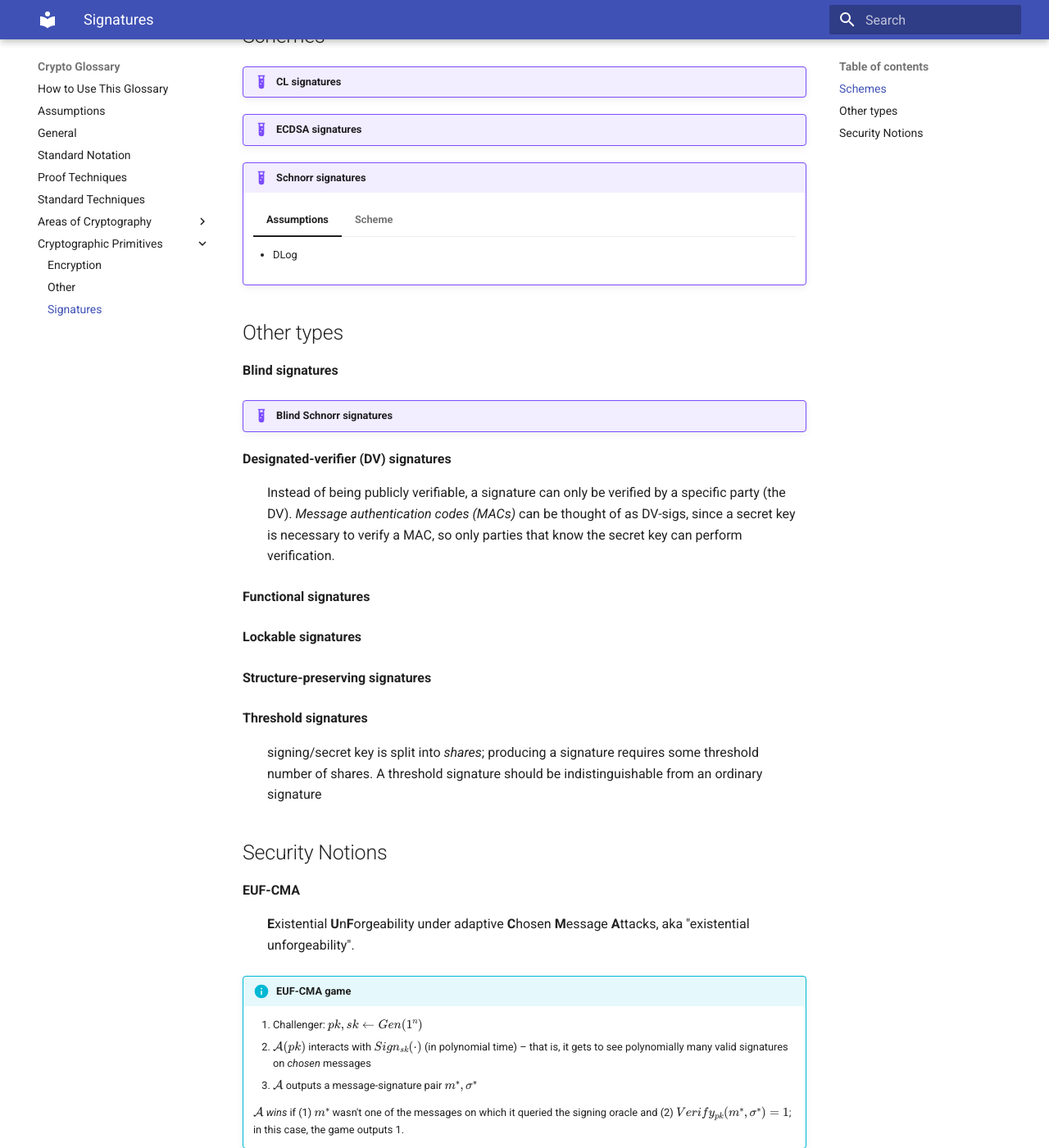
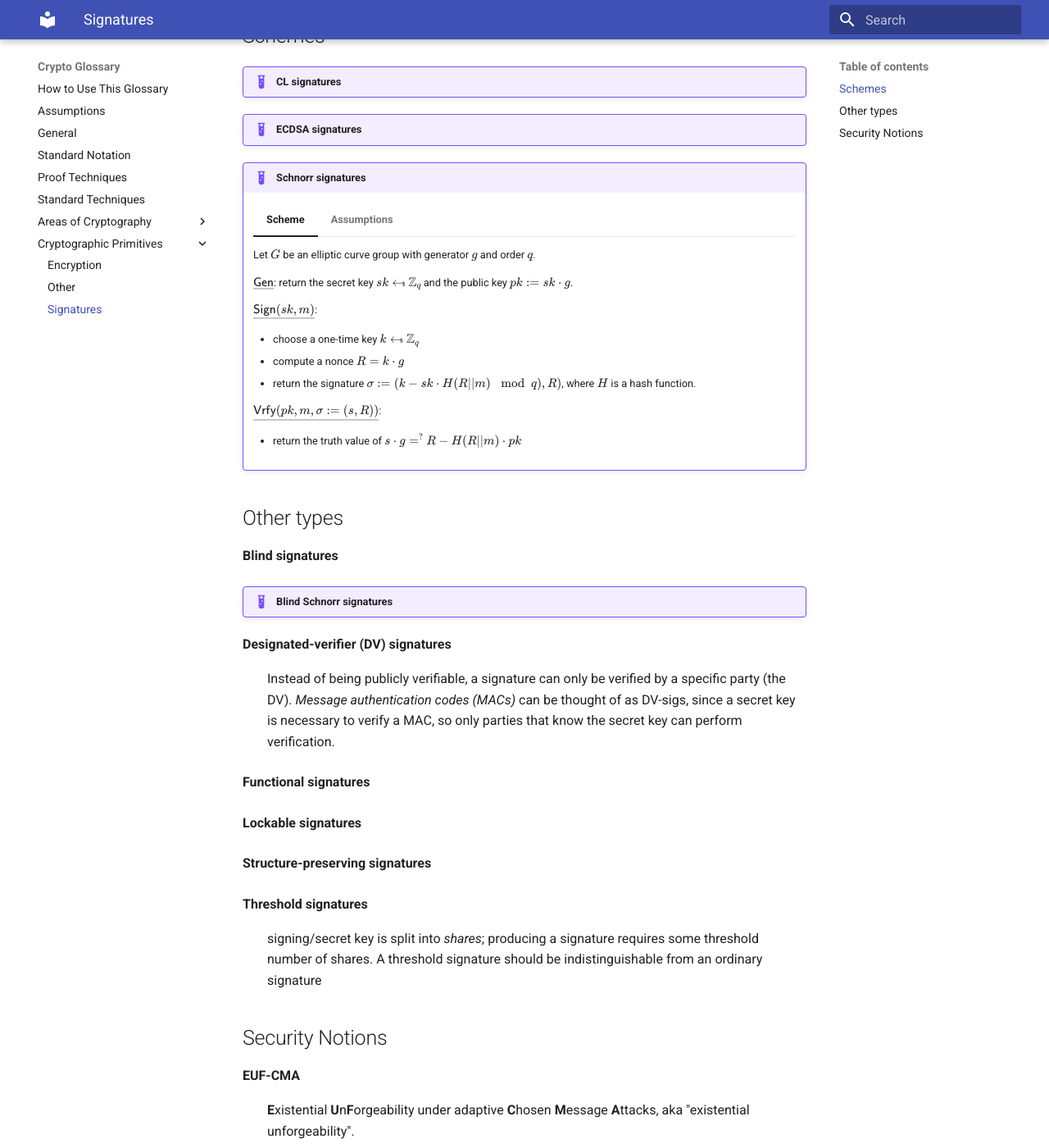
Before and after one commit to nglaeser/crypto-glossary, an MkDocs documentation site: the page built from docs/Cryptographic-Primitives/signatures.md, in a window 1280 px wide and 1400 px high, scrolled down 323 px. Shown: the whole window at 82% size. Built offline with MkDocs 1.6.1 and Material for MkDocs 9.7.7, drawn with Linux system fonts in a browser that asks for light colours; some of the changed text lies outside the part shown.

Commit message:
clean up notation

```diff
--- a/docs/Cryptographic-Primitives/signatures.md
+++ b/docs/Cryptographic-Primitives/signatures.md
@@ -13,15 +13,23 @@ It is known that OWFs imply signatures.
 !!! example "ECDSA signatures"
 
 !!! example "Schnorr signatures"
-    === "Assumptions"
-        - DLog
-
     === "Scheme"
         Let $G$ be an elliptic curve group with generator $g$ and order $q$.
 
-        - $KeyGen(G, g, q)$: choose a uniform element $sk \in Z_q$; set the public key $pk = sk \cdot g$.
-        - $Sign(sk, m)$: choose a uniform one-time key $k \in Z_q$; compute a nonce $R = k \cdot g$; the signature is $\sigma = (k - sk \cdot H(R || m ) \mod q), R)$, where $H$ is a hash function.
-        - $Verify(m, \sigma = (s,R))$: Check $s \cdot g =^? R - H(R || m) \cdot pk$.
+        $\underline{\mathsf{Gen}}$: return the secret key $sk \gets\!\!\tiny{\$}\normalsize\ \mathbb{Z}_q$ and the public key $pk := sk \cdot g$.
+
+        $\underline{\mathsf{Sign}(sk, m)}$:
+
+        - choose a one-time key $k \gets\!\!\tiny{\$}\normalsize\ \mathbb{Z}_q$
+        - compute a nonce $R = k \cdot g$
+        - return the signature $\sigma := (k - sk \cdot H(R || m ) \mod q), R)$, where $H$ is a hash function.
+
+        $\underline{\mathsf{Vrfy}(pk,m, \sigma := (s,R))}$:
+
+        - return the truth value of $s \cdot g =^? R - H(R || m) \cdot pk$
+
+    === "Assumptions"
+        - DLog
 
 ## Other types
 
@@ -50,11 +58,11 @@ It is known that OWFs imply signatures.
 : **E**xistential **U**n**F**orgeability under adaptive **C**hosen **M**essage **A**ttacks, aka "existential unforgeability".
 !!! info "EUF-CMA game"
 
-    1. Challenger: $pk,sk \gets Gen(1^n)$
-    1. $\mathcal{A}(pk)$ interacts with $Sign_{sk}(\cdot)$ (in polynomial time) – that is, it gets to see polynomially many valid signatures on _chosen_ messages
+    1. Challenger: $pk,sk \gets \mathsf{Gen}(1^n)$
+    1. $\mathcal{A}(pk)$ interacts with $\mathsf{Sign}(sk,\cdot)$ (in polynomial time) – that is, it gets to see polynomially many valid signatures on _chosen_ messages
     1. $\mathcal{A}$ outputs a message-signature pair $m^*,\sigma^*$
 
-    $\mathcal{A}$ *wins* if (1) $m^*$ wasn't one of the messages on which it queried the signing oracle and (2) $Verify_{pk}(m^*,\sigma^*) = 1$; in this case, the game outputs 1.
+    $\mathcal{A}$ *wins* if (1) $m^*$ wasn't one of the messages on which it queried the signing oracle and (2) $\mathsf{Vrfy}(pk,m^*,\sigma^*) = 1$; in this case, the game outputs 1.
 
 **SUF-CMA**
 : **S**trong **U**n**F**orgeability under adaptive **C**hosen **M**essage **A**ttacks, aka "strong unforgeability".
@@ -62,7 +70,7 @@ It is known that OWFs imply signatures.
 
     Same as the EUF-CMA game; only the winning condition changes:
 
-    $\mathcal{A}$ *wins* if (1) **$(m^*,\sigma^*)$ wasn't one of the message-signature pairs** on which it queried the signing oracle and (2) $Verify_{pk}(m^*,\sigma^*) = 1$; in this case, the game outputs 1.
+    $\mathcal{A}$ *wins* if (1) **$(m^*,\sigma^*)$ wasn't one of the message-signature pairs** on which it queried the signing oracle and (2) $\mathsf{Vrfy}(pk,m^*,\sigma^*) = 1$; in this case, the game outputs 1.
 
 : This is a stronger definition than EUF-CMA, since the attacker can win by forging a signature on a previously-queried message $m^*$ **as long as the signature is different**, for example by "mauling" a valid signature without changing its validity.
 
--- a/mkdocs.yml
+++ b/mkdocs.yml
@@ -7,6 +7,7 @@ markdown_extensions:
   - abbr
   - admonition
   - def_list
+  - footnotes
   - pymdownx.details
   - pymdownx.superfences
   - attr_list
```
Also changed, not shown: docs/Cryptographic-Primitives/encryption.md (+9 -6 lines), docs/assumptions.md (+8 -6 lines), 1 other file.
